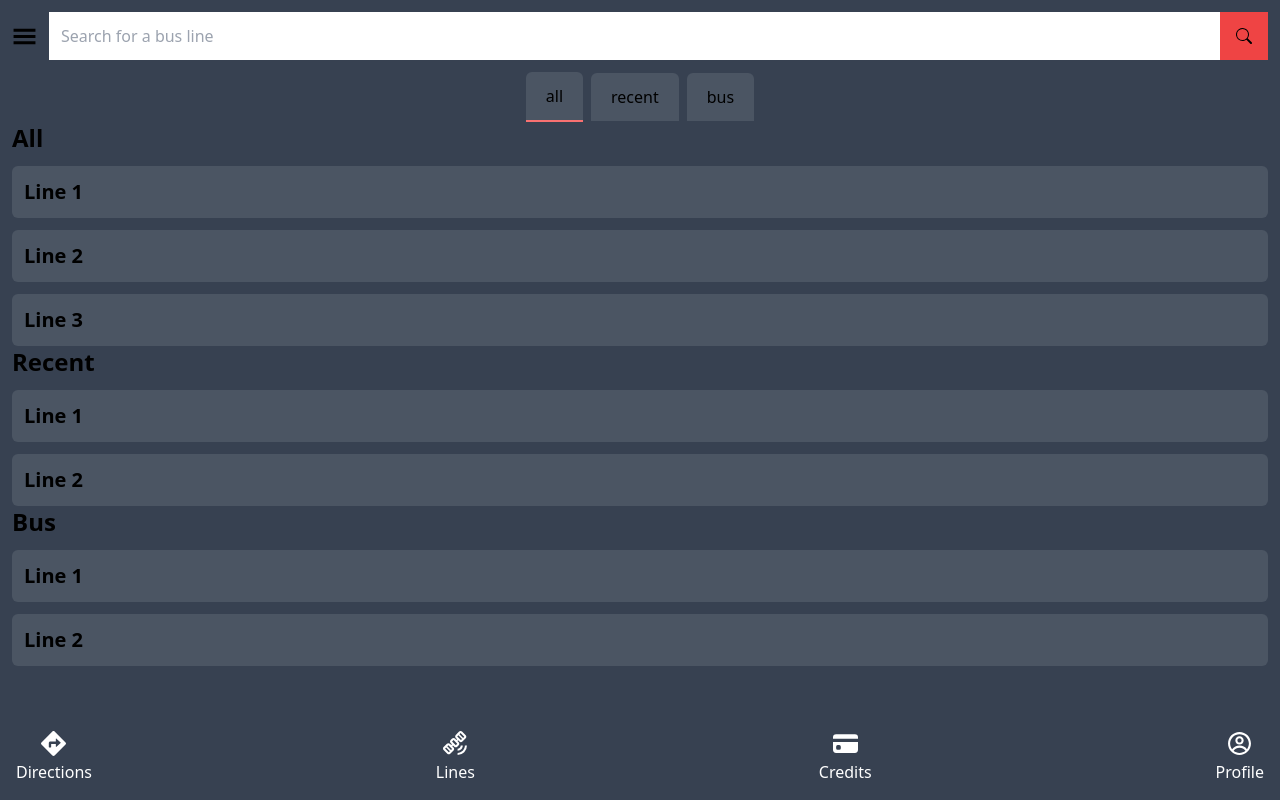
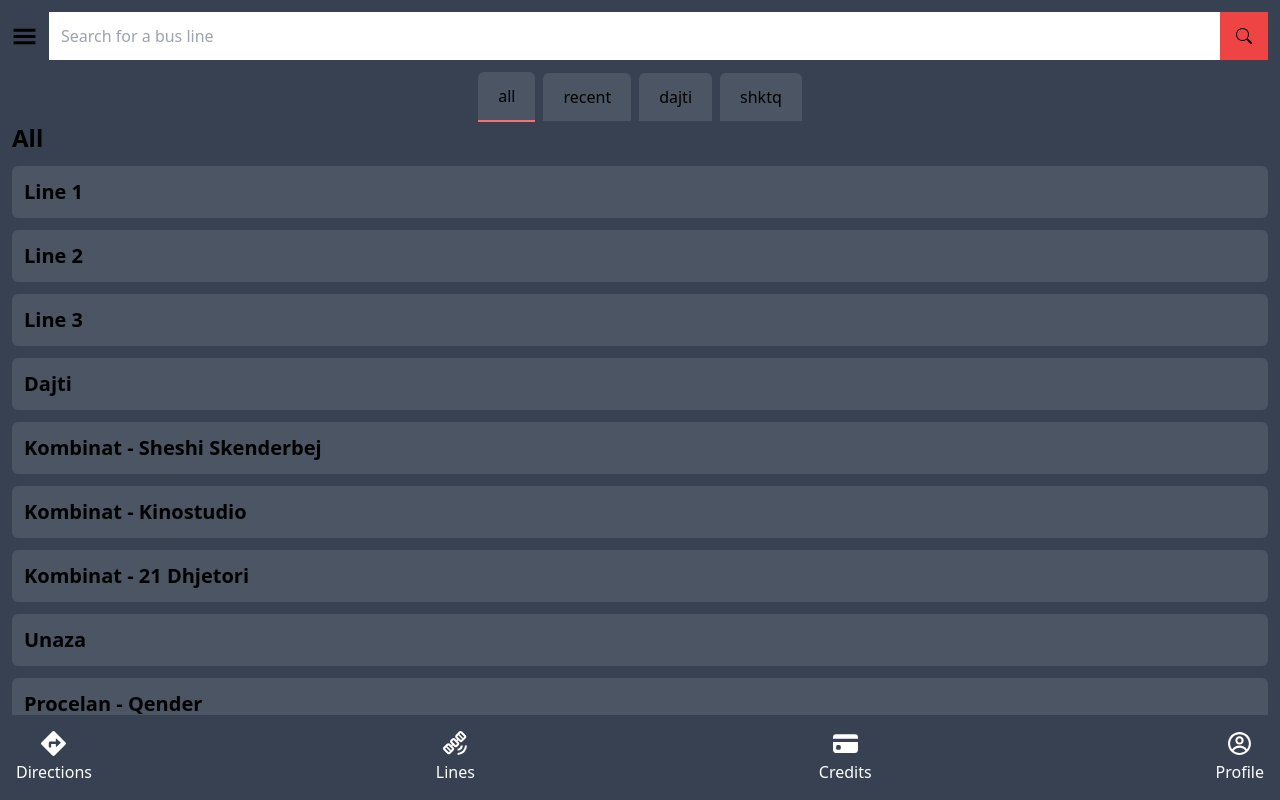
Before and after one commit to anxhirr/next-stop--2h-build, a Next.js app: page /lines in a window 1280 px wide. Shown: the top 800 px of the page. Built offline with nearby package versions, Linux system fonts and the light colour scheme.

Commit message:
more buses

```diff
--- a/app/lines/page.js
+++ b/app/lines/page.js
@@ -14,7 +14,6 @@ export const BUS_LINES = {
       isFavorite: true,
       isBus: true,
       isNight: false,
-      isMetro: false,
       etaInSec: 300,
     },
     {
@@ -25,7 +24,6 @@ export const BUS_LINES = {
       isFavorite: true,
       isBus: true,
       isNight: false,
-      isMetro: false,
       etaInSec: 500,
     },
     {
@@ -36,8 +34,89 @@ export const BUS_LINES = {
       isFavorite: true,
       isBus: false,
       isNight: false,
-      isMetro: true,
       etaInSec: 200,
+    },
+    {
+      id: 'dajti',
+      name: 'Dajti',
+      description:
+        'Lorem ipsum dolor sit amet consectetur adipisicing elit. Quisquam, voluptatum.',
+      isFavorite: true,
+      isBus: true,
+      isNight: false,
+    },
+    {
+      id: 'kombinat-sheshi-skenderbej',
+      name: 'Kombinat - Sheshi Skenderbej',
+      description:
+        'Lorem ipsum dolor sit amet consectetur adipisicing elit. Quisquam, voluptatum.',
+
+      isFavorite: true,
+      isBus: true,
+      isNight: false,
+    },
+    {
+      id: 'kombinat-kinostudio',
+      name: 'Kombinat - Kinostudio',
+      description:
+        'Lorem ipsum dolor sit amet consectetur adipisicing elit. Quisquam, voluptatum.',
+      isFavorite: true,
+      isBus: true,
+      isNight: false,
+    },
+    {
+      id: 'kombinat-21-dhjetori',
+      name: 'Kombinat - 21 Dhjetori',
+      description:
+        'Lorem ipsum dolor sit amet consectetur adipisicing elit. Quisquam, voluptatum.',
+      isFavorite: true,
+      isBus: true,
+      isNight: false,
+    },
+    {
+      id: 'unaza',
+      name: 'Unaza',
+      description:
+        'Lorem ipsum dolor sit amet consectetur adipisicing elit. Quisquam, voluptatum.',
+      isFavorite: true,
+      isBus: true,
+      isNight: false,
+    },
+    {
+      id: 'procelan-qender',
+      name: 'Procelan - Qender',
+      description:
+        'Lorem ipsum dolor sit amet consectetur adipisicing elit. Quisquam, voluptatum.',
+      isFavorite: true,
+      isBus: true,
+      isNight: false,
+    },
+    {
+      id: 'sauk-qender',
+      name: 'Sauk - Qender',
+      description:
+        'Lorem ipsum dolor sit amet consectetur adipisicing elit. Quisquam, voluptatum.',
+      isFavorite: true,
+      isBus: false,
+      isNight: false,
+    },
+    {
+      id: 'tufine-qender',
+      name: 'Tufine - Qender',
+      description:
+        'Lorem ipsum dolor sit amet consectetur adipisicing elit. Quisquam, voluptatum.',
+      isFavorite: true,
+      isBus: false,
+      isNight: false,
+    },
+    {
+      id: 'Sharre-uzina-dinamo',
+      name: 'Sharre - Uzina Dinamo',
+      description:
+        'Lorem ipsum dolor sit amet consectetur adipisicing elit. Quisquam, voluptatum.',
+      isFavorite: true,
+      isBus: false,
+      isNight: false,
     },
   ],
   recent: [
@@ -49,7 +128,6 @@ export const BUS_LINES = {
       isFavorite: true,
       isBus: true,
       isNight: false,
-      isMetro: false,
     },
     {
       id: 2,
@@ -59,29 +137,92 @@ export const BUS_LINES = {
       isFavorite: true,
       isBus: true,
       isNight: false,
-      isMetro: false,
     },
   ],
-  bus: [
+  dajti: [
     {
-      id: 1,
-      name: 'Line 1',
+      id: 'dajti',
+      name: 'Dajti - Tirane',
       description:
         'Lorem ipsum dolor sit amet consectetur adipisicing elit. Quisquam, voluptatum.',
       isFavorite: true,
       isBus: true,
       isNight: false,
-      isMetro: false,
+    },
+  ],
+  shktq: [
+    {
+      id: 'kombinat-sheshi-skenderbej',
+      name: 'Kombinat - Sheshi Skenderbej',
+      description:
+        'Lorem ipsum dolor sit amet consectetur adipisicing elit. Quisquam, voluptatum.',
+
+      isFavorite: true,
+      isBus: true,
+      isNight: false,
     },
     {
-      id: 2,
-      name: 'Line 2',
+      id: 'kombinat-kinostudio',
+      name: 'Kombinat - Kinostudio',
       description:
         'Lorem ipsum dolor sit amet consectetur adipisicing elit. Quisquam, voluptatum.',
       isFavorite: true,
       isBus: true,
       isNight: false,
-      isMetro: false,
+    },
+    {
+      id: 'kombinat-21-dhjetori',
+      name: 'Kombinat - 21 Dhjetori',
+      description:
+        'Lorem ipsum dolor sit amet consectetur adipisicing elit. Quisquam, voluptatum.',
+      isFavorite: true,
+      isBus: true,
+      isNight: false,
+    },
+    {
+      id: 'unaza',
+      name: 'Unaza',
+      description:
+        'Lorem ipsum dolor sit amet consectetur adipisicing elit. Quisquam, voluptatum.',
+      isFavorite: true,
+      isBus: true,
+      isNight: false,
+    },
+    {
+      id: 'procelan-qender',
+      name: 'Procelan - Qender',
+      description:
+        'Lorem ipsum dolor sit amet consectetur adipisicing elit. Quisquam, voluptatum.',
+      isFavorite: true,
+      isBus: true,
+      isNight: false,
+    },
+    {
+      id: 'sauk-qender',
+      name: 'Sauk - Qender',
+      description:
+        'Lorem ipsum dolor sit amet consectetur adipisicing elit. Quisquam, voluptatum.',
+      isFavorite: true,
+      isBus: false,
+      isNight: false,
+    },
+    {
+      id: 'tufine-qender',
+      name: 'Tufine - Qender',
+      description:
+        'Lorem ipsum dolor sit amet consectetur adipisicing elit. Quisquam, voluptatum.',
+      isFavorite: true,
+      isBus: false,
+      isNight: false,
+    },
+    {
+      id: 'Sharre-uzina-dinamo',
+      name: 'Sharre - Uzina Dinamo',
+      description:
+        'Lorem ipsum dolor sit amet consectetur adipisicing elit. Quisquam, voluptatum.',
+      isFavorite: true,
+      isBus: false,
+      isNight: false,
     },
   ],
 }
```
